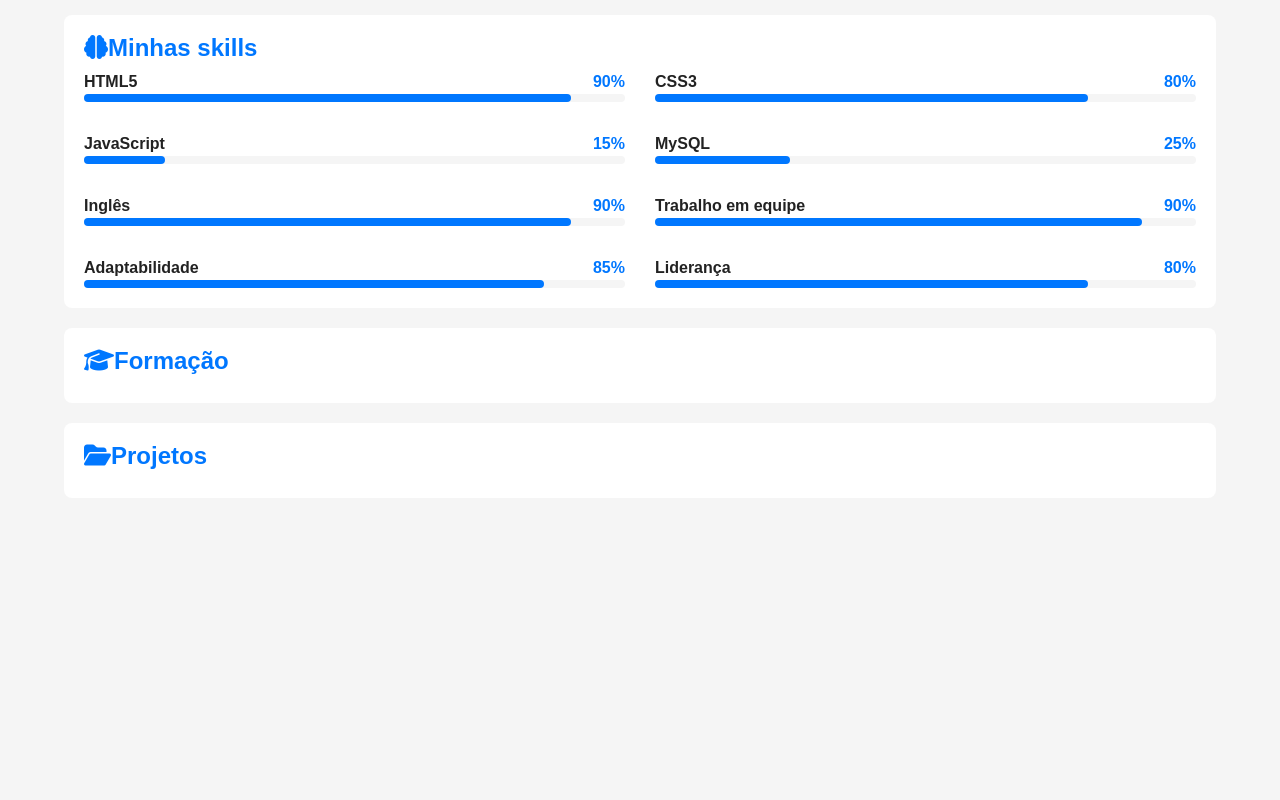
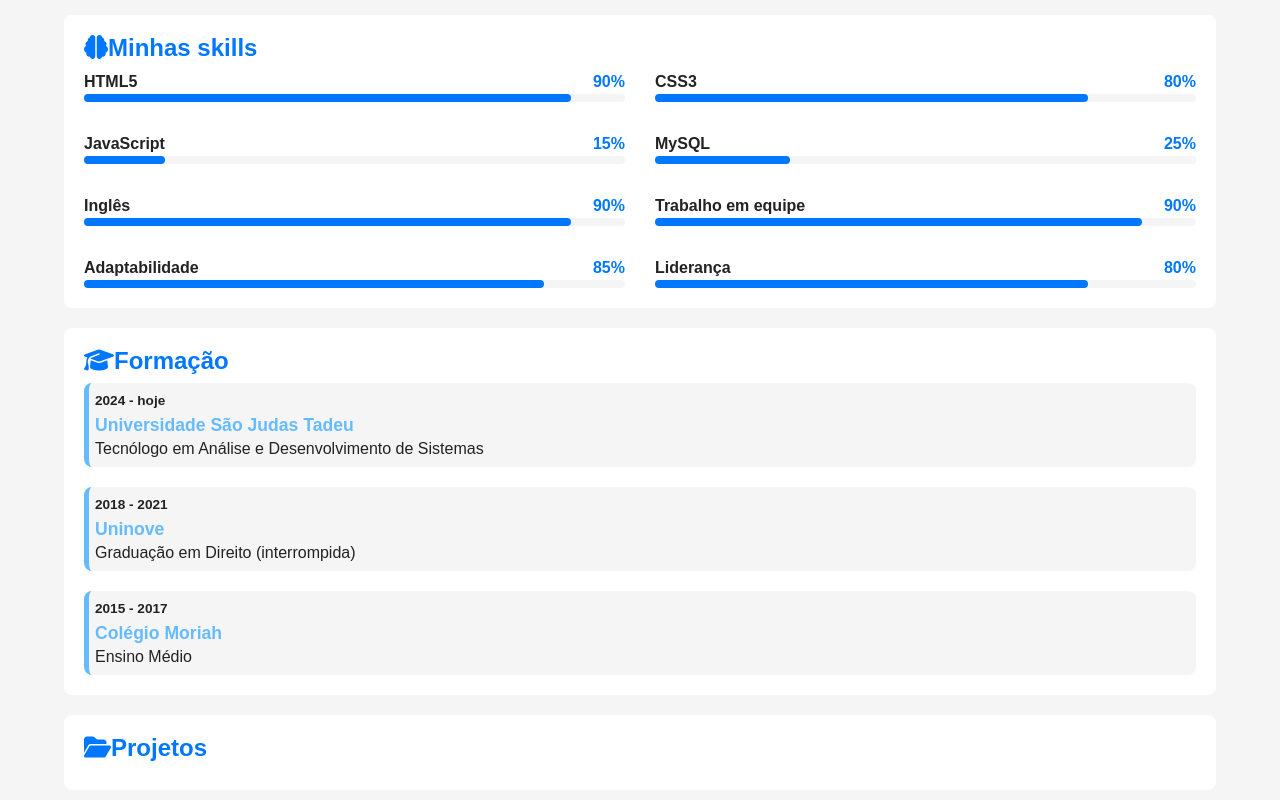
Before and after one commit to NicholasRieger/Portfolio, a plain HTML site: page index.html in a window 1280 px wide. Shown: the part 1191-1991 px from the top of the page. Before the commit the page ends 1709 px from the top, so only its background shows below. Drawn offline with Linux system fonts and the light colour scheme.

Commit message:
Criação e estilização da seção de formação

```diff
--- a/estilos/style.css
+++ b/estilos/style.css
@@ -161,6 +161,42 @@ article h2{
     border-radius: 4px;
 }
 
+#formacao-container{
+    display: flex;
+    flex-direction: column-reverse;
+    gap: 20px;
+}
+
+#formacao-container .curso{
+    background-color: var(--fundoprincipal);
+    border-radius: 8px;
+    border-left: 5px solid var(--destaque-inverso);
+    padding: 6px;
+    transition: border-left-width 0.4s ease, border-color 0.4s ease;
+}
+
+#formacao-container .curso:hover{
+    border-left-width: 8.5px;
+    border-color: var(--destaque);
+}
+
+#formacao-container .periodo{
+    font-size: 0.85em;
+    font-weight: 550;
+    color: var(--texto);
+}
+
+#formacao-container .instituicao{
+    color: var(--destaque-inverso);
+    font-size: 1.1em;
+    transition: color 0.4s ease;
+}
+
+#formacao-container .instituicao:hover{
+    color: var(--destaque);
+}
+
+
 @media screen and (min-width: 768px){
     #skillcontainer{
         grid-template-columns: 1fr 1fr;
--- a/index.html
+++ b/index.html
@@ -171,8 +171,27 @@
                     </div>
                 </div>
             </article> <!--Fim article skills-->
+
             <article id="formacao">
                 <h2><i class="fa-solid fa-graduation-cap"></i>Formação</h2>
+
+                <div id="formacao-container">
+                    <div class="curso">
+                        <p class="periodo">2015 - 2017</p>
+                        <h3 class="instituicao">Colégio Moriah</h3>
+                        <p class="titulacao">Ensino Médio</p>
+                    </div>
+                    <div class="curso">
+                        <p class="periodo">2018 - 2021</p>
+                        <h3 class="instituicao">Uninove</h3>
+                        <p class="titulacao">Graduação em Direito (interrompida)</p>
+                    </div>
+                <div class="curso">
+                    <p class="periodo">2024 - hoje</p>
+                    <h3 class="instituicao">Universidade São Judas Tadeu</h3>
+                    <p class="titulacao">Tecnólogo em Análise e Desenvolvimento de Sistemas</p>
+                </div>
+                </div>
             </article> <!--Fim article formação-->
             <article id="projetos">
                 <h2><i class="fa-solid fa-folder-open"></i>Projetos</h2>
```
